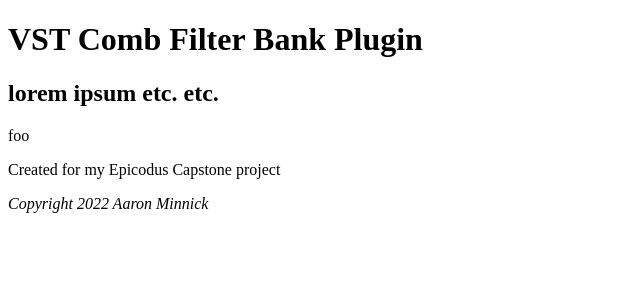
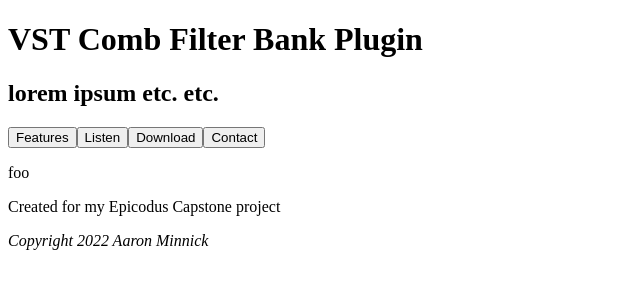
Before and after one commit to aaronminnick/capstone-vst-plugin-webpage, a React (Create React App) app: page / in a window 1280 px wide. Shown: the top 300 px of the page, without its empty margins (0-640 px from the left). Built offline with nearby package versions, Linux system fonts and the light colour scheme.

Commit message:
add code to Header, HeaderButton, add redux and react-redux

```diff
--- a/package.json
+++ b/package.json
@@ -8,7 +8,9 @@
     "@testing-library/user-event": "^13.5.0",
     "react": "^17.0.2",
     "react-dom": "^17.0.2",
+    "react-redux": "^7.2.6",
     "react-scripts": "5.0.0",
+    "redux": "^4.1.2",
     "web-vitals": "^2.1.4"
   },
   "scripts": {
--- a/src/components/Header.js
+++ b/src/components/Header.js
@@ -1,12 +1,18 @@
 import React from 'react';
 import HeaderButton from './HeaderButton';
+import * as a from '../actions/ActionTypes';
 
 function Header() {
   return (
     <React.Fragment>
       <h1>VST Comb Filter Bank Plugin</h1>
       <h2>lorem ipsum etc. etc.</h2>
-      {/*Header buttons*/}
+      <div className="button-row">
+        <HeaderButton buttonText={"Features"} onClickAction={a.CONTENT_FEATURES} />
+        <HeaderButton buttonText={"Listen"} onClickAction={a.CONTENT_LISTEN} />
+        <HeaderButton buttonText={"Download"} onClickAction={a.CONTENT_DOWNLOAD} />
+        <HeaderButton buttonText={"Contact"} onClickAction={a.CONTENT_CONTACT} />
+      </div>
     </React.Fragment>
   );
 }
--- a/src/components/HeaderButton.js
+++ b/src/components/HeaderButton.js
@@ -1,18 +1,22 @@
 import React from 'react';
+import { connect } from 'react-redux';
 
-function HeaderButton() {
+function HeaderButton(props) {
 
   const handleButtonClick = () => {
+    const { dispatch } = this.props;
     //slider pane down animation
-    //update slider pane content
+    dispatch({onClickAction});
     //silder pane up animation
   };
 
   return (
     <React.Fragment>
-      <button onClick={handleButtonClick}>Foo</button>
+      <button onClick={handleButtonClick}>{props.buttonText}</button>
     </React.Fragment>
   );
 }
 
+HeaderButton = connect()(HeaderButton);
+
 export default HeaderButton;
--- a/src/index.js
+++ b/src/index.js
@@ -1,11 +1,15 @@
 import React from 'react';
 import ReactDOM from 'react-dom';
 import App from './components/App';
-import reportWebVitals from './reportWebVitals';
+import { createStore } from 'redux';
+import reducer from './reducers/content-reducer';
+import { Provider } from 'react-redux';
+
+const store = createStore(reducer);
 
 ReactDOM.render(
-  <React.StrictMode>
+  <Provider store={store}>
     <App />
-  </React.StrictMode>,
+  </Provider>,
   document.getElementById('root')
 );
```
Also changed, not shown: 1 other file (tests, documents, lock files or other folders).
